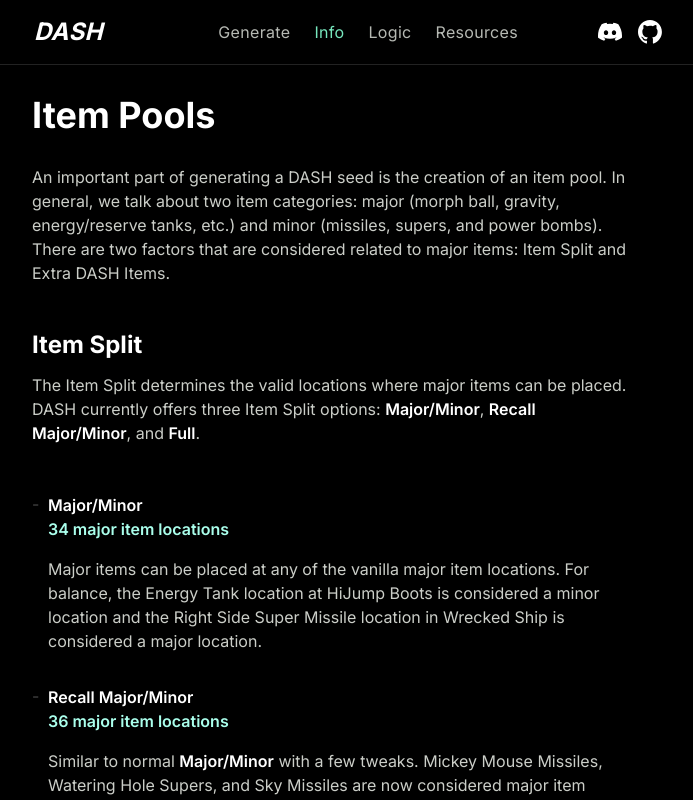
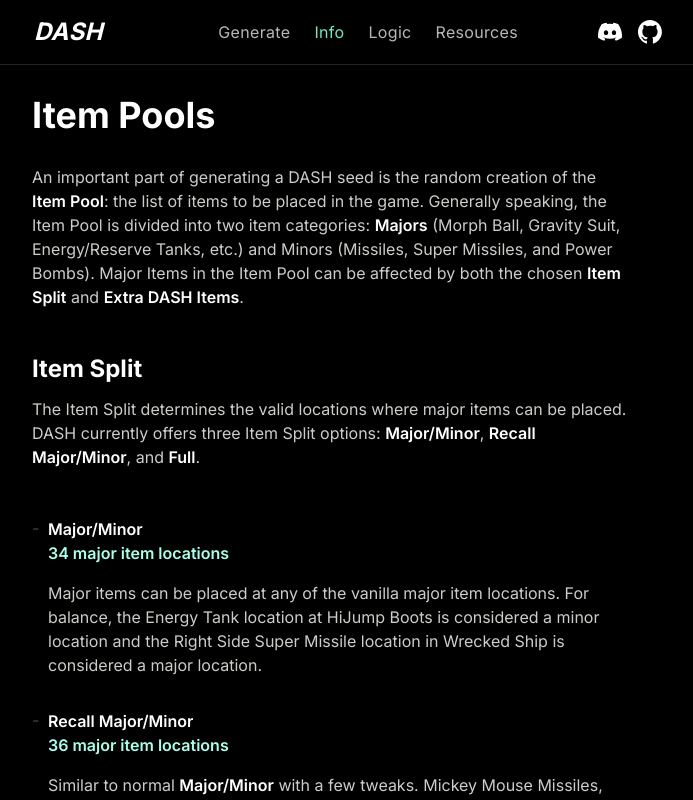
Before and after one commit to dashrando/dash-randomizer, a Next.js app in the folder apps/web/: page /info/item-pools in a window 1280 px wide. Shown: the whole page, without its empty margins (298-991 px from the left). Built offline with nearby package versions, Linux system fonts and the light colour scheme.

Commit message:
slight copy update

```diff
--- a/apps/web/app/info/item-pools/page.tsx
+++ b/apps/web/app/info/item-pools/page.tsx
@@ -19,11 +19,14 @@ export default function ItemPoolsInfoPage() {
         <article className={styles.article}>
           <h1 className={styles.headline}>Item Pools</h1>
           <p>
-            An important part of generating a DASH seed is the creation of an
-            item pool. In general, we talk about two item categories: major
-            (morph ball, gravity, energy/reserve tanks, etc.) and minor
-            (missiles, supers, and power bombs). There are two factors that are
-            considered related to major items: Item Split and Extra DASH Items.
+            An important part of generating a DASH seed is the random creation
+            of the <strong>Item Pool</strong>: the list of items to be
+            placed in the game. Generally speaking, the Item Pool is divided
+            into two item categories: <strong>Majors</strong> (Morph Ball,
+            Gravity Suit, Energy/Reserve Tanks, etc.) and Minors (Missiles,
+            Super Missiles, and Power Bombs). Major Items in the Item Pool can
+            be affected by both the chosen <strong>Item Split</strong> and
+            {' '}<strong>Extra DASH Items</strong>.
           </p>
           <Spacer y={12} />
           <h2 className={styles.title}>Item Split</h2>
```
